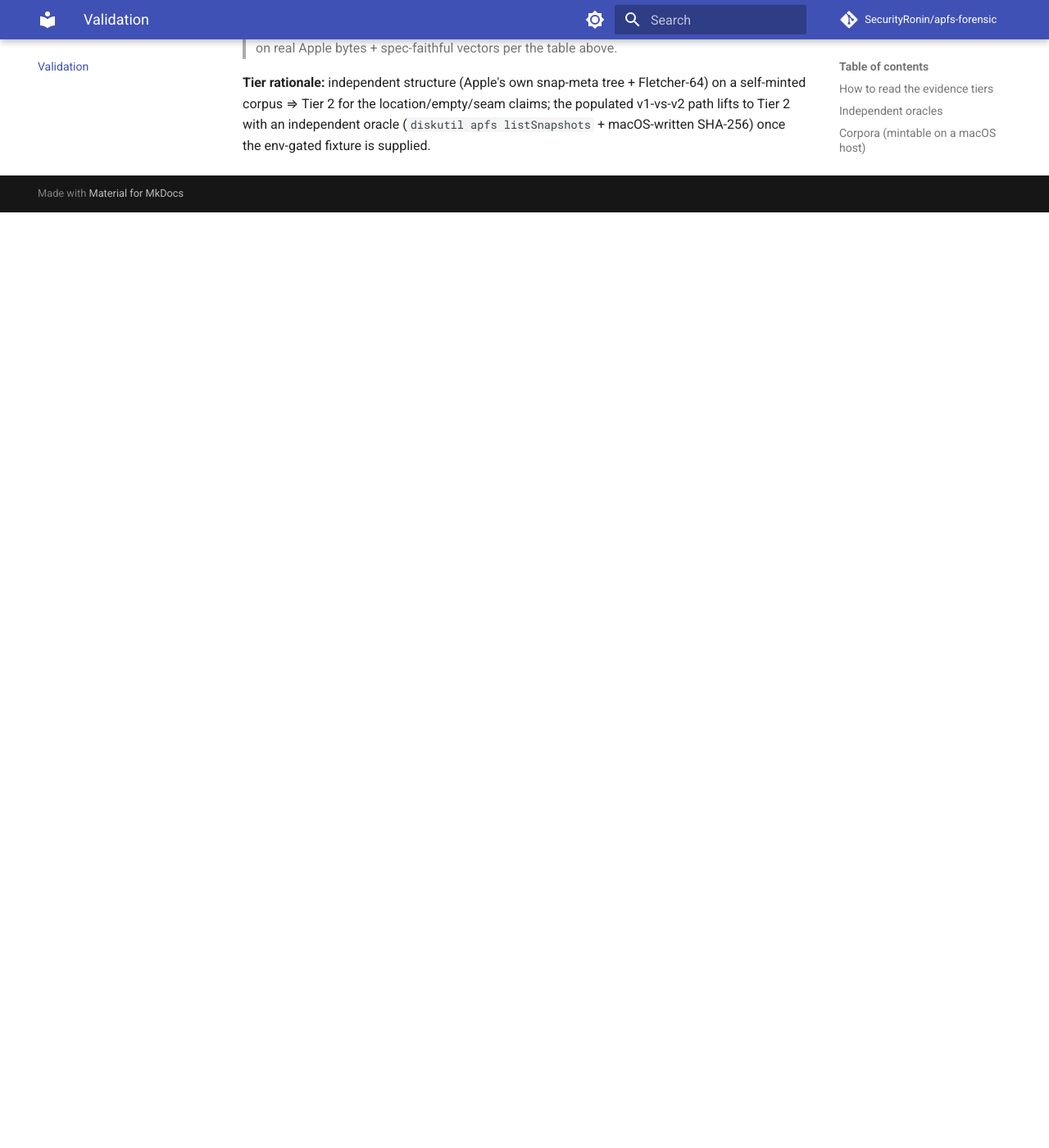
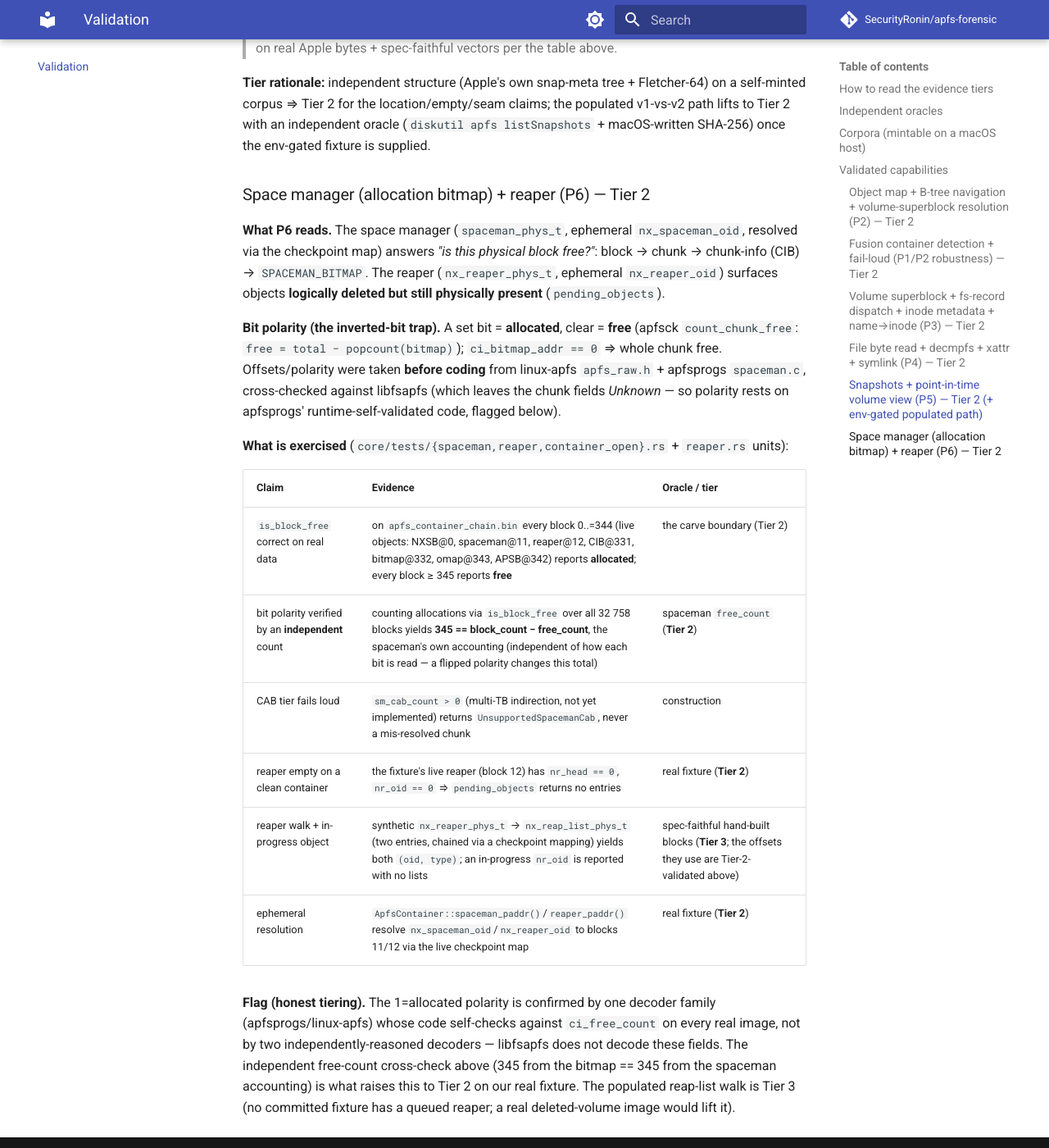
Before and after one commit to SecurityRonin/apfs-forensic, an MkDocs documentation site: the page built from docs/validation.md, in a window 1280 px wide and 1400 px high, scrolled down 9346 px. Shown: the whole window at 82% size. Built offline with MkDocs 1.6.1 and Material for MkDocs 9.7.7, drawn with Linux system fonts in a browser that asks for light colours; comment, search, counter and statistics services are not loaded; before the commit the page ends 9605 px from its top, so only the background shows below that.

Commit message:
docs(p6): record spaceman/reaper validation + mark P6 done
Co-Authored-By: Claude Opus 4.8 <noreply@anthropic.com>

```diff
--- a/docs/validation.md
+++ b/docs/validation.md
@@ -292,3 +292,37 @@ absent. See `tests/data/README.md` for the mint recipe and recorded values.
 on a self-minted corpus ⇒ Tier 2 for the location/empty/seam claims; the populated
 v1-vs-v2 path lifts to Tier 2 with an independent oracle (`diskutil apfs
 listSnapshots` + macOS-written SHA-256) once the env-gated fixture is supplied.
+
+### Space manager (allocation bitmap) + reaper (P6) — Tier 2
+
+**What P6 reads.** The space manager (`spaceman_phys_t`, ephemeral
+`nx_spaceman_oid`, resolved via the checkpoint map) answers *"is this physical
+block free?"*: block → chunk → chunk-info (CIB) → `SPACEMAN_BITMAP`. The reaper
+(`nx_reaper_phys_t`, ephemeral `nx_reaper_oid`) surfaces objects **logically
+deleted but still physically present** (`pending_objects`).
+
+**Bit polarity (the inverted-bit trap).** A set bit = **allocated**, clear =
+**free** (apfsck `count_chunk_free`: `free = total − popcount(bitmap)`);
+`ci_bitmap_addr == 0` ⇒ whole chunk free. Offsets/polarity were taken **before
+coding** from linux-apfs `apfs_raw.h` + apfsprogs `spaceman.c`, cross-checked
+against libfsapfs (which leaves the chunk fields *Unknown* — so polarity rests on
+apfsprogs' runtime-self-validated code, flagged below).
+
+**What is exercised** (`core/tests/{spaceman,reaper,container_open}.rs` + `reaper.rs` units):
+
+| Claim | Evidence | Oracle / tier |
+|---|---|---|
+| `is_block_free` correct on real data | on `apfs_container_chain.bin` every block 0..=344 (live objects: NXSB@0, spaceman@11, reaper@12, CIB@331, bitmap@332, omap@343, APSB@342) reports **allocated**; every block ≥ 345 reports **free** | the carve boundary (Tier 2) |
+| bit polarity verified by an **independent** count | counting allocations via `is_block_free` over all 32 758 blocks yields **345 == block_count − free_count**, the spaceman's own accounting (independent of how each bit is read — a flipped polarity changes this total) | spaceman `free_count` (**Tier 2**) |
+| CAB tier fails loud | `sm_cab_count > 0` (multi-TB indirection, not yet implemented) returns `UnsupportedSpacemanCab`, never a mis-resolved chunk | construction |
+| reaper empty on a clean container | the fixture's live reaper (block 12) has `nr_head == 0`, `nr_oid == 0` ⇒ `pending_objects` returns no entries | real fixture (**Tier 2**) |
+| reaper walk + in-progress object | synthetic `nx_reaper_phys_t` → `nx_reap_list_phys_t` (two entries, chained via a checkpoint mapping) yields both `(oid, type)`; an in-progress `nr_oid` is reported with no lists | spec-faithful hand-built blocks (**Tier 3**; the offsets they use are Tier-2-validated above) |
+| ephemeral resolution | `ApfsContainer::spaceman_paddr()`/`reaper_paddr()` resolve `nx_spaceman_oid`/`nx_reaper_oid` to blocks 11/12 via the live checkpoint map | real fixture (**Tier 2**) |
+
+**Flag (honest tiering).** The 1=allocated polarity is confirmed by one decoder
+family (apfsprogs/linux-apfs) whose code self-checks against `ci_free_count` on
+every real image, not by two independently-reasoned decoders — libfsapfs does not
+decode these fields. The independent free-count cross-check above (345 from the
+bitmap == 345 from the spaceman accounting) is what raises this to Tier 2 on our
+real fixture. The populated reap-list walk is Tier 3 (no committed fixture has a
+queued reaper; a real deleted-volume image would lift it).
```
Also changed, not shown: docs/plans/2026-06-21-apfs-forensic-design.md (+1 -1 lines).
